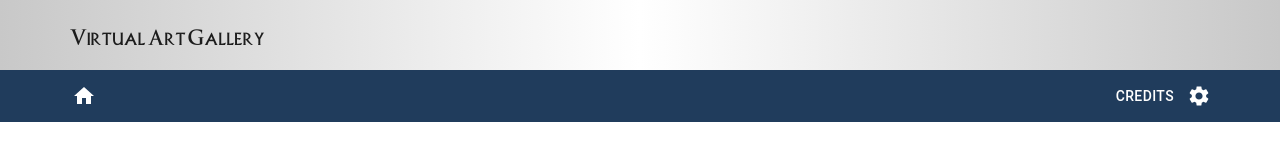
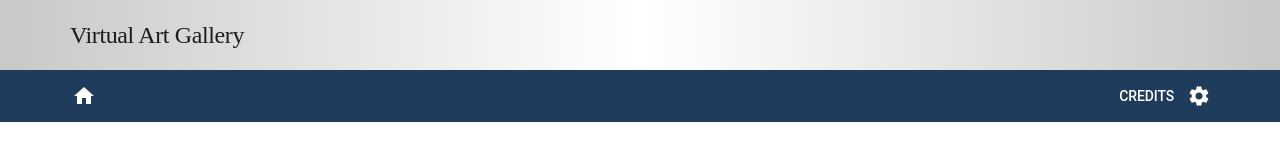
Before and after one commit to SoftwareF24-Gallery/SoftwareF24-Gallery.github.io, a React (Vite) app: page / in a window 1280 px wide. Shown: the top 150 px of the page. Built offline with nearby package versions, Linux system fonts and the light colour scheme.

Commit message:
Navbar Typography information now declared through theme

```diff
--- a/src/App.jsx
+++ b/src/App.jsx
@@ -17,6 +17,18 @@ const theme = createTheme({
     },
 
     dark: true,
+  },
+
+  // Defines
+  typography: {
+    h1: {
+      fontFamily: "EPISODE I",
+      fontSize: '1.5em',
+    },
+    h2: {
+      fontSize: '1em',
+      fontWeight: '500',
+    },
   },
 });
 
--- a/src/Navbar.jsx
+++ b/src/Navbar.jsx
@@ -24,7 +24,7 @@ const Navbar = () => {
                         background: theme.palette.mode === 'dark' ? "linear-gradient(to right, rgba(0,0,0,0), rgba(200,200,200,0.1), rgba(0,0,0,0)), black"
                         : "linear-gradient(to right, rgba(200,200,200,255), rgba(0,0,0,0), rgba(200,200,200,255)), white"}}>
                 <div id="top-navbar" style={{width: "100%", maxWidth: "1200px", margin: "0 auto", padding: "0 30px"}}>
-                    <Typography sx={{fontFamily: "EPISODE1"}}>
+                    <Typography variant="h1">
                         Virtual Art Gallery
                     </Typography>
                 </div>
@@ -40,7 +40,7 @@ const Navbar = () => {
                     {/*Displays components on the left side by side */}
                     <Stack direction="row">
                         <Button color="inherit" href="/#/credits">
-                        Credits
+                            <Typography variant="h2">Credits</Typography>
                         </Button>
                         <Settings/>
                     </Stack>
```
